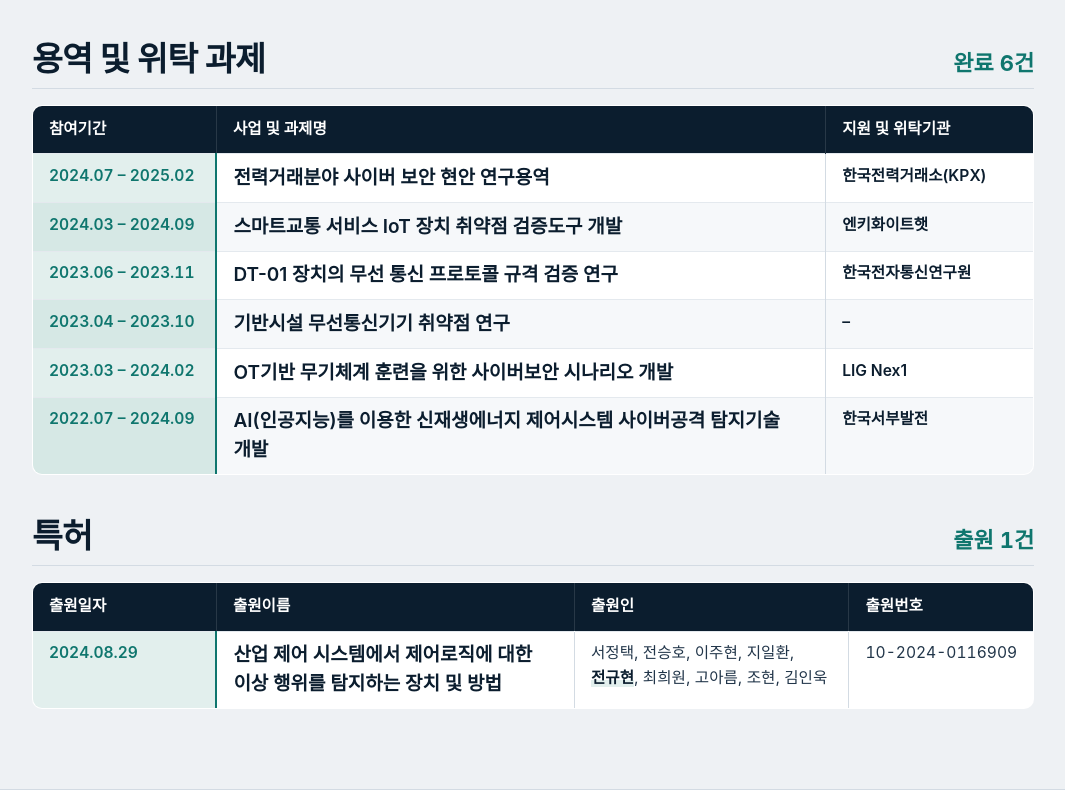
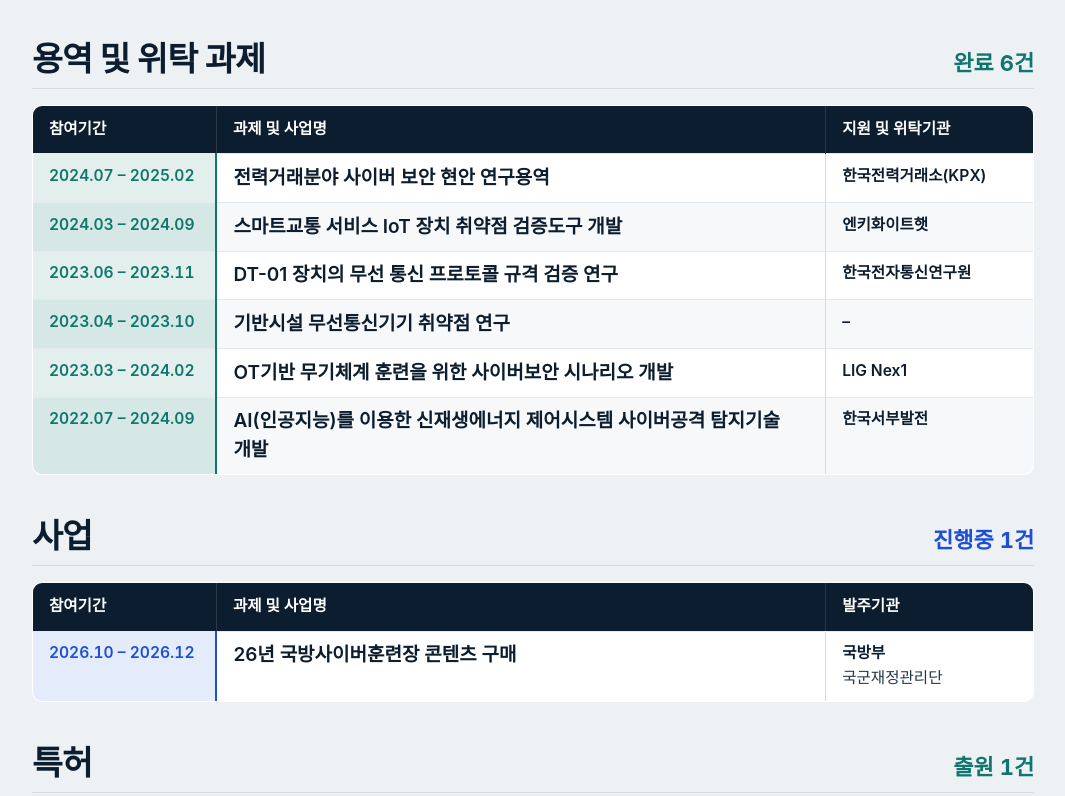
Before and after one commit to JGHyun/JGHyun.github.io, a plain HTML site: page projects.html in a window 1280 px wide. Shown: the part 1068-1864 px from the top of the page, without its empty margins (107-1172 px from the left). Drawn offline with Linux system fonts and the light colour scheme; a web font is replaced by a local one.

Commit message:
Update projects.html

```diff
--- a/projects.html
+++ b/projects.html
@@ -4,7 +4,7 @@
 <meta charset="utf-8">
 <meta name="viewport" content="width=device-width, initial-scale=1">
 <title>전규현 | Projects</title>
-<meta name="description" content="전규현이 참여한 국가연구개발과제, 용역·위탁 과제 및 특허 실적.">
+<meta name="description" content="전규현이 참여한 국가연구개발과제, 용역·위탁 과제, 사업 및 특허 실적.">
 <meta name="theme-color" content="#0b1d2e">
 <link rel="stylesheet" href="style.css?v=20260913c">
 </head>
@@ -45,7 +45,7 @@
         <thead>
           <tr>
             <th scope="col">참여기간</th>
-            <th scope="col">사업 및 과제명</th>
+            <th scope="col">과제 및 사업명</th>
             <th scope="col">지원기관</th>
           </tr>
         </thead>
@@ -126,7 +126,7 @@
         <thead>
           <tr>
             <th scope="col">참여기간</th>
-            <th scope="col">사업 및 과제명</th>
+            <th scope="col">과제 및 사업명</th>
             <th scope="col">지원 및 위탁기관</th>
           </tr>
         </thead>
@@ -160,6 +160,32 @@
             <td class="c-period num" data-label="참여기간">2022.07 &ndash; 2024.09</td>
             <td class="c-title" data-label="과제명">AI(인공지능)를 이용한 신재생에너지 제어시스템 사이버공격 탐지기술 개발</td>
             <td class="c-org" data-label="위탁기관"><span>한국서부발전</span></td>
+          </tr>
+        </tbody>
+      </table>
+    </div>
+  </section>
+
+  <section class="section">
+    <div class="wrap">
+      <div class="section__head">
+        <h2>사업</h2>
+        <p><span class="ongoing">진행중 1건</span></p>
+      </div>
+
+      <table class="table">
+        <thead>
+          <tr>
+            <th scope="col">참여기간</th>
+            <th scope="col">과제 및 사업명</th>
+            <th scope="col">발주기관</th>
+          </tr>
+        </thead>
+        <tbody>
+          <tr class="is-ongoing">
+            <td class="c-period num" data-label="참여기간">2026.10 &ndash; 2026.12</td>
+            <td class="c-title" data-label="사업명">26년 국방사이버훈련장 콘텐츠 구매</td>
+            <td class="c-org" data-label="발주기관"><span>국방부</span><span>국군재정관리단</span></td>
           </tr>
         </tbody>
       </table>
```
